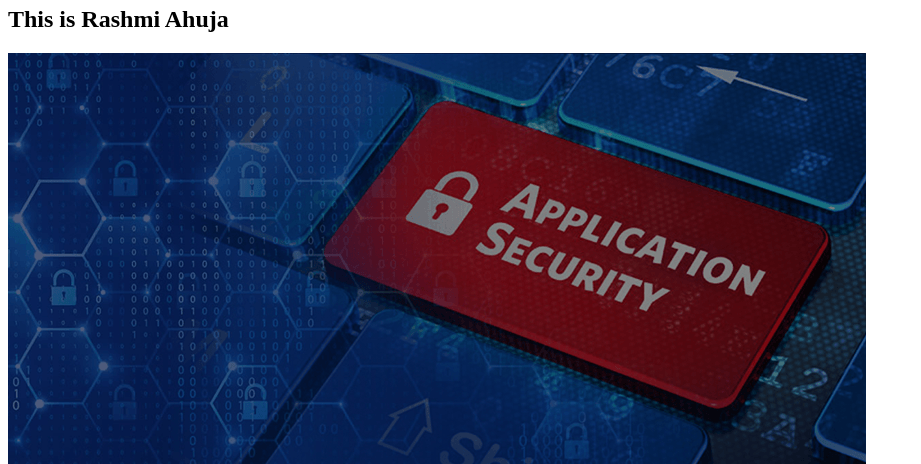
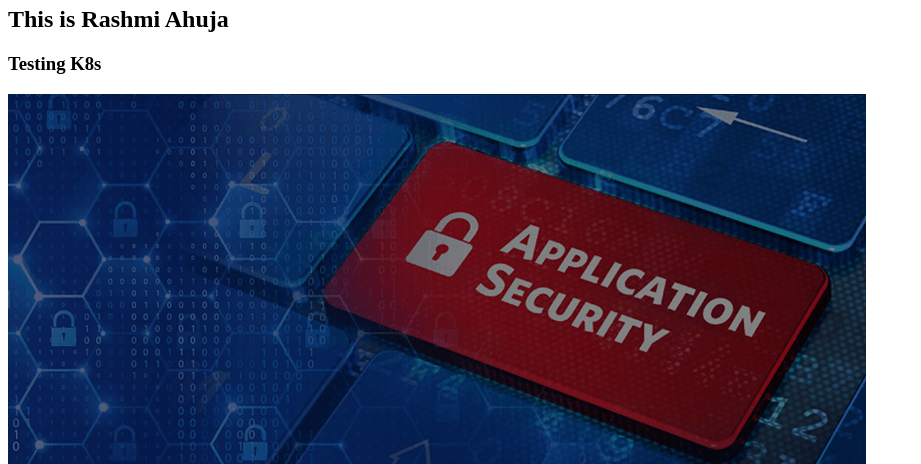
Before and after one commit to rashmiahuj/devsecops, a plain HTML site: page rashwebapp/index.html in a window 1280 px wide. Shown: the part 60-524 px from the top of the page, without its empty margins (0-921 px from the left). Drawn offline with Linux system fonts and the light colour scheme.

Commit message:
Update index.html

```diff
--- a/rashwebapp/index.html
+++ b/rashwebapp/index.html
@@ -2,6 +2,7 @@
 	<body>
 		<h1> Hello world this is Oracle SEcOPS training </h1>
 		<h2>This is Rashmi Ahuja</h2>
+		<h3>Testing K8s</h3>
 		<img src="sec.png">
 		<img src="dockersec.png">
 	</body>
```
